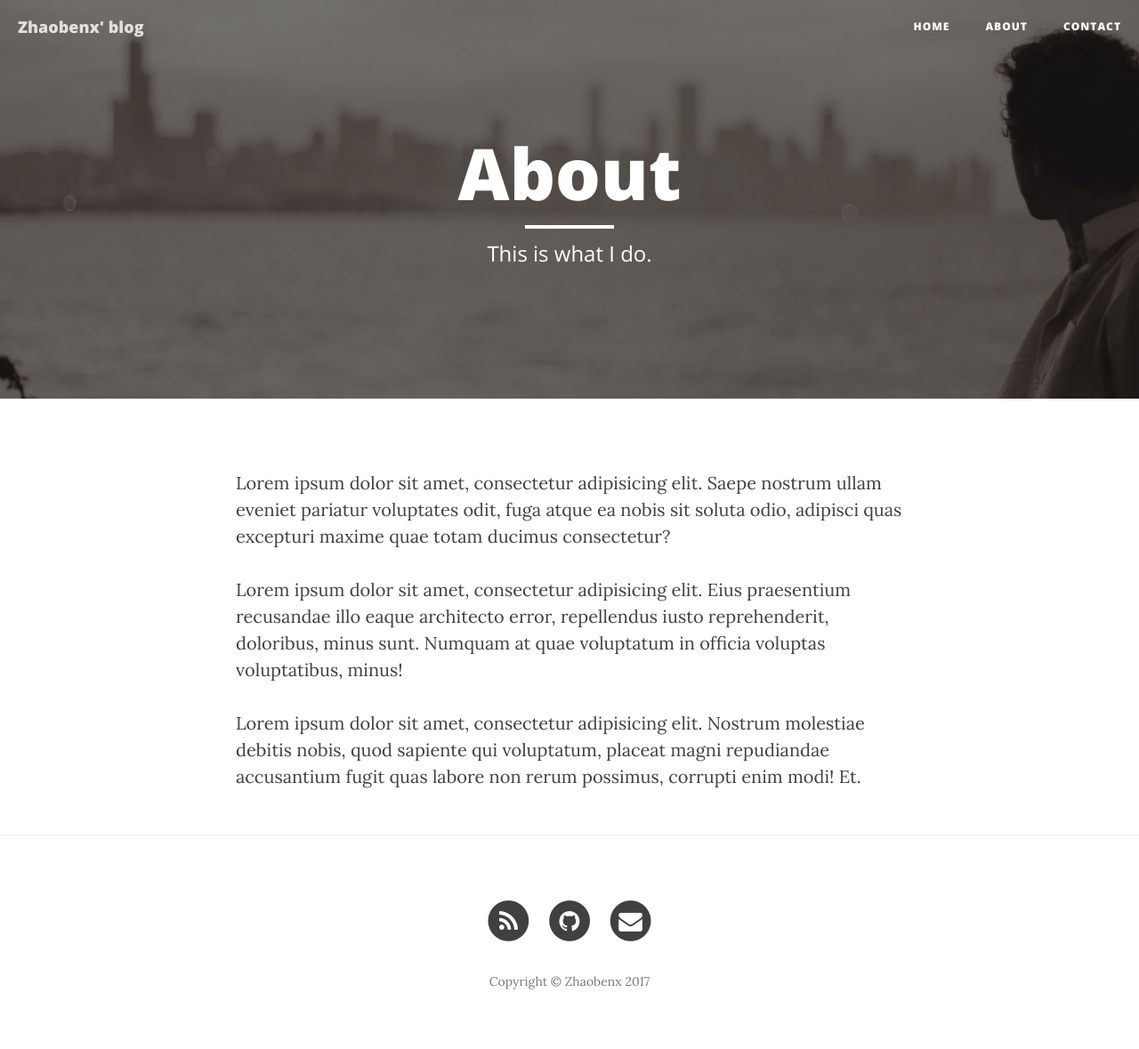
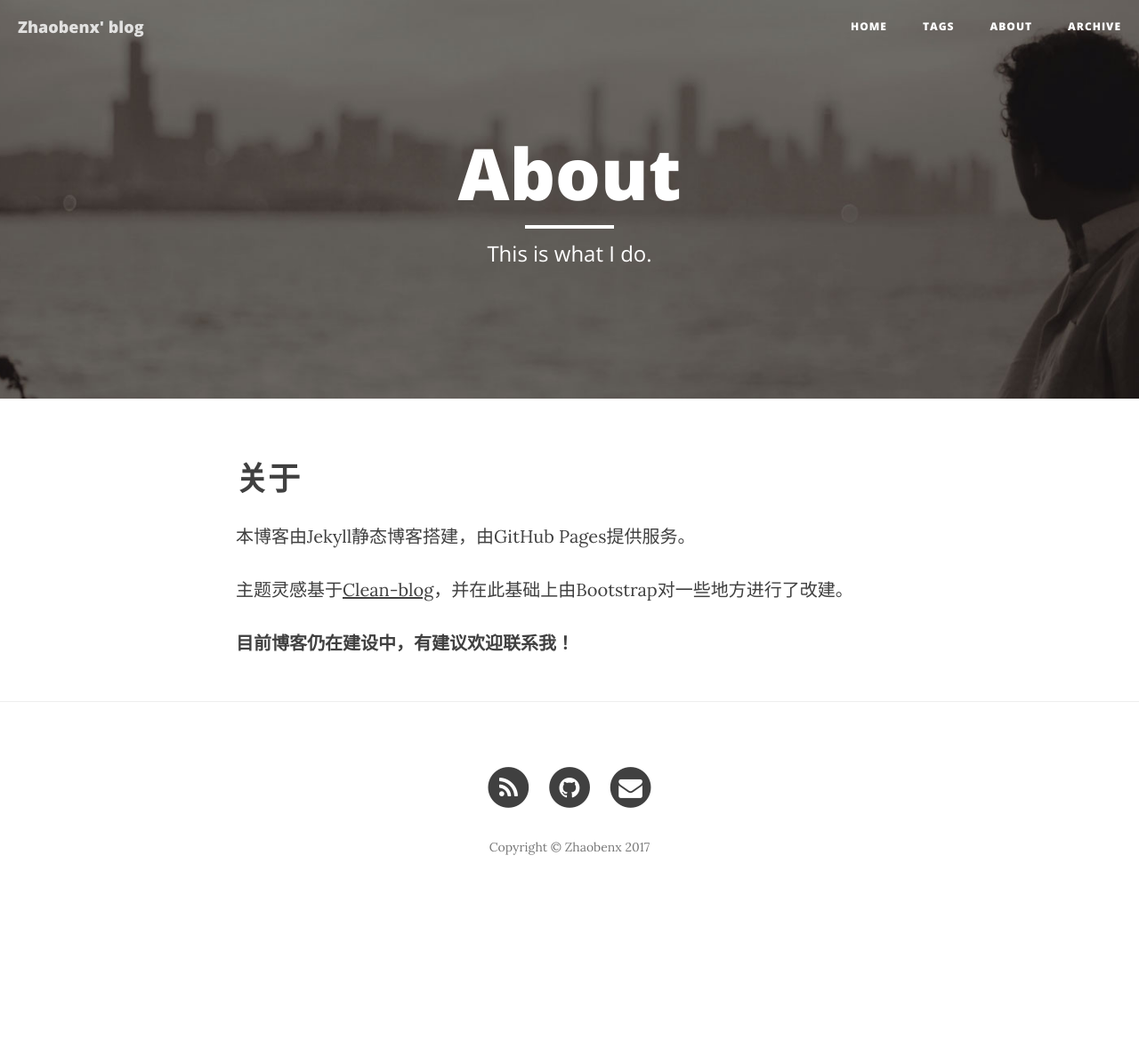
Before and after one commit to zhaobenx/zhaobenx.github.io, a Jekyll site: the page built from about.md, in a window 1280 px wide. Shown: the whole page at 89% size. Built offline with Jekyll 4.4.1, drawn with Linux system fonts in a browser that asks for light colours; nearby versions of some CDN libraries; after the commit the page ends 1028 px from its top, so only the background shows below that.

Commit message:
Change pages on nav bar，and update about

```diff
--- a/_includes/nav.html
+++ b/_includes/nav.html
@@ -18,7 +18,8 @@
                 <li>
                     <a href="{{ site.baseurl }}/">Home</a>
                 </li>
-                {% for page in site.pages %}{% if page.title %}
+                {% assign sorted_pages = site.pages | sort:"order" %}
+                {% for page in sorted_pages %}{% if page.title %}
 				{% if page.url != '/404.html' %}
                 <li>
                     <a href="{{ page.url | prepend: site.baseurl }}">{{ page.title }}</a>
--- a/about.html
+++ /dev/null
@@ -1,12 +0,0 @@
----
-layout: page
-title: "About"
-description: "This is what I do."
-header-img: "img/about-bg.jpg"
----
-
-<p>Lorem ipsum dolor sit amet, consectetur adipisicing elit. Saepe nostrum ullam eveniet pariatur voluptates odit, fuga atque ea nobis sit soluta odio, adipisci quas excepturi maxime quae totam ducimus consectetur?</p>
-
-<p>Lorem ipsum dolor sit amet, consectetur adipisicing elit. Eius praesentium recusandae illo eaque architecto error, repellendus iusto reprehenderit, doloribus, minus sunt. Numquam at quae voluptatum in officia voluptas voluptatibus, minus!</p>
-
-<p>Lorem ipsum dolor sit amet, consectetur adipisicing elit. Nostrum molestiae debitis nobis, quod sapiente qui voluptatum, placeat magni repudiandae accusantium fugit quas labore non rerum possimus, corrupti enim modi! Et.</p>
--- /dev/null
+++ b/about.md
@@ -0,0 +1,15 @@
+---
+layout: page
+title: "About"
+description: "This is what I do."
+header-img: "img/about-bg.jpg"
+order: 3
+---
+
+# 关于
+
+本博客由Jekyll静态博客搭建，由GitHub Pages提供服务。
+
+主题灵感基于[Clean-blog](https://github.com/BlackrockDigital/startbootstrap-clean-blog-jekyll)，并在此基础上由Bootstrap对一些地方进行了改建。
+
+**目前博客仍在建设中，有建议欢迎联系我！**
--- a/index.html
+++ b/index.html
@@ -1,6 +1,7 @@
 ---
 layout: page
 description: "Blog underdeveloped"
+order: 1
 ---
 
 {% for post in paginator.posts %}
```
Also changed, not shown: _posts/2017-06-12-first post.md (+2 -1 lines), _posts/2017-08-08-Katex-test.md (+1 -0 lines), archive.html (added, +39 -0 lines), tags.html (added, +38 -0 lines), _contact.html (renamed from contact.html).
